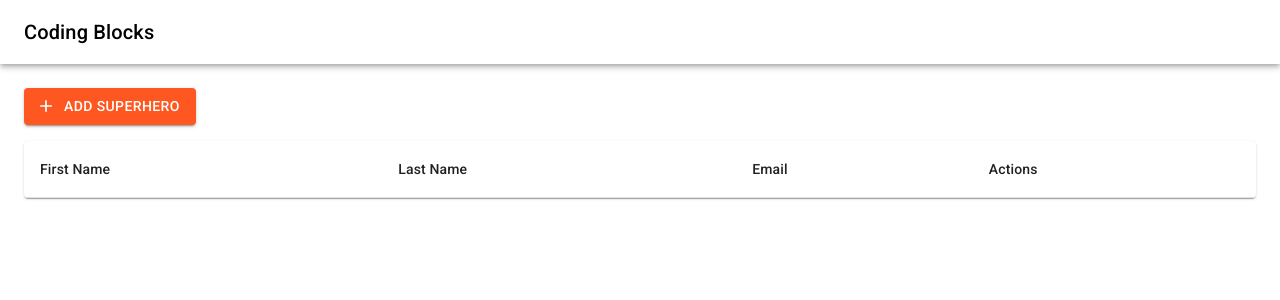
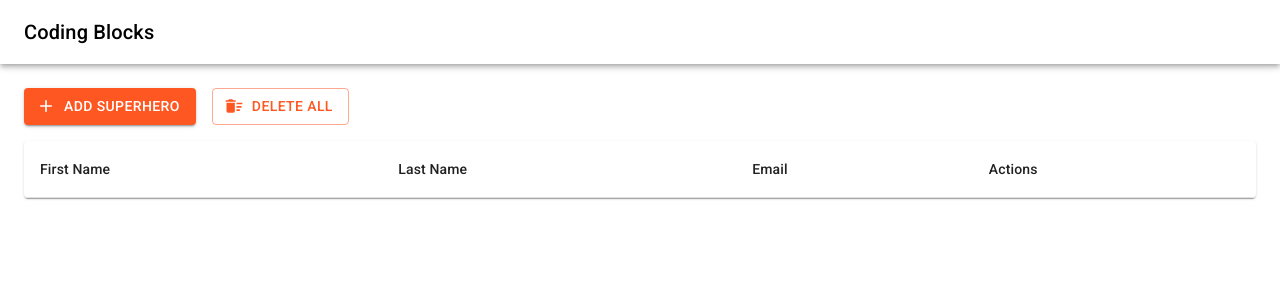
Before and after one commit to iamzee/cb-superhero, a React (Vite) app: page / in a window 1280 px wide. Shown: the top 300 px of the page. Built offline with nearby package versions, Linux system fonts and the light colour scheme.

Commit message:
handle delete all

```diff
--- a/client/src/components/ActionButtons.js
+++ b/client/src/components/ActionButtons.js
@@ -1,10 +1,20 @@
 import Stack from "@mui/material/Stack";
 import AddSuperHeroMenuButton from "./AddSuperHeroMenuButton";
 
-export default function ActionButtons({ handleAddHero }) {
+import Button from "@mui/material/Button";
+import DeleteSweepIcon from "@mui/icons-material/DeleteSweep";
+
+export default function ActionButtons({ handleAddHero, handleDeleteAll }) {
   return (
     <Stack direction="row" spacing={2} sx={{ marginBottom: "16px" }}>
       <AddSuperHeroMenuButton handleAddHero={handleAddHero} />
+      <Button
+        variant="outlined"
+        startIcon={<DeleteSweepIcon />}
+        onClick={handleDeleteAll}
+      >
+        Delete All
+      </Button>
     </Stack>
   );
 }
--- a/client/src/pages/index.js
+++ b/client/src/pages/index.js
@@ -19,6 +19,10 @@
     setHeroesToAdd(heroesToAdd.filter(h => h.email !== hero.email));
   }
 
+  function handleDeleteAll() {
+    setHeroesToAdd([]);
+  }
+
   return (
     <div>
       <Box sx={{ flexGrow: 1 }}>
@@ -35,6 +39,7 @@
         <ActionButtons
           handleAddHero={handleAddHero}
           handleDeleteHero={handleDeleteHero}
+          handleDeleteAll={handleDeleteAll}
         />
         <SuperHeroList list={heroesToAdd} handleDeleteHero={handleDeleteHero} />
       </Box>
```
